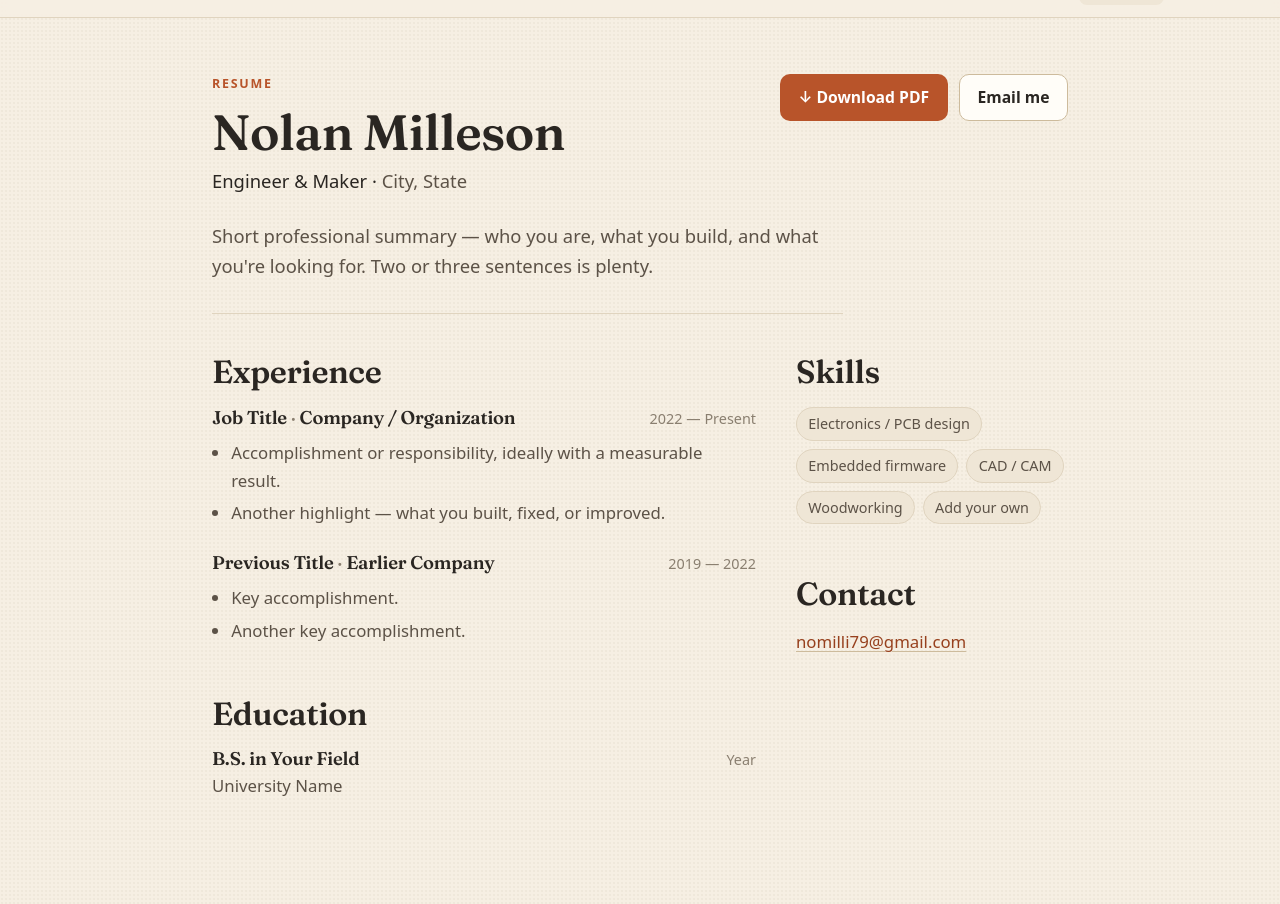
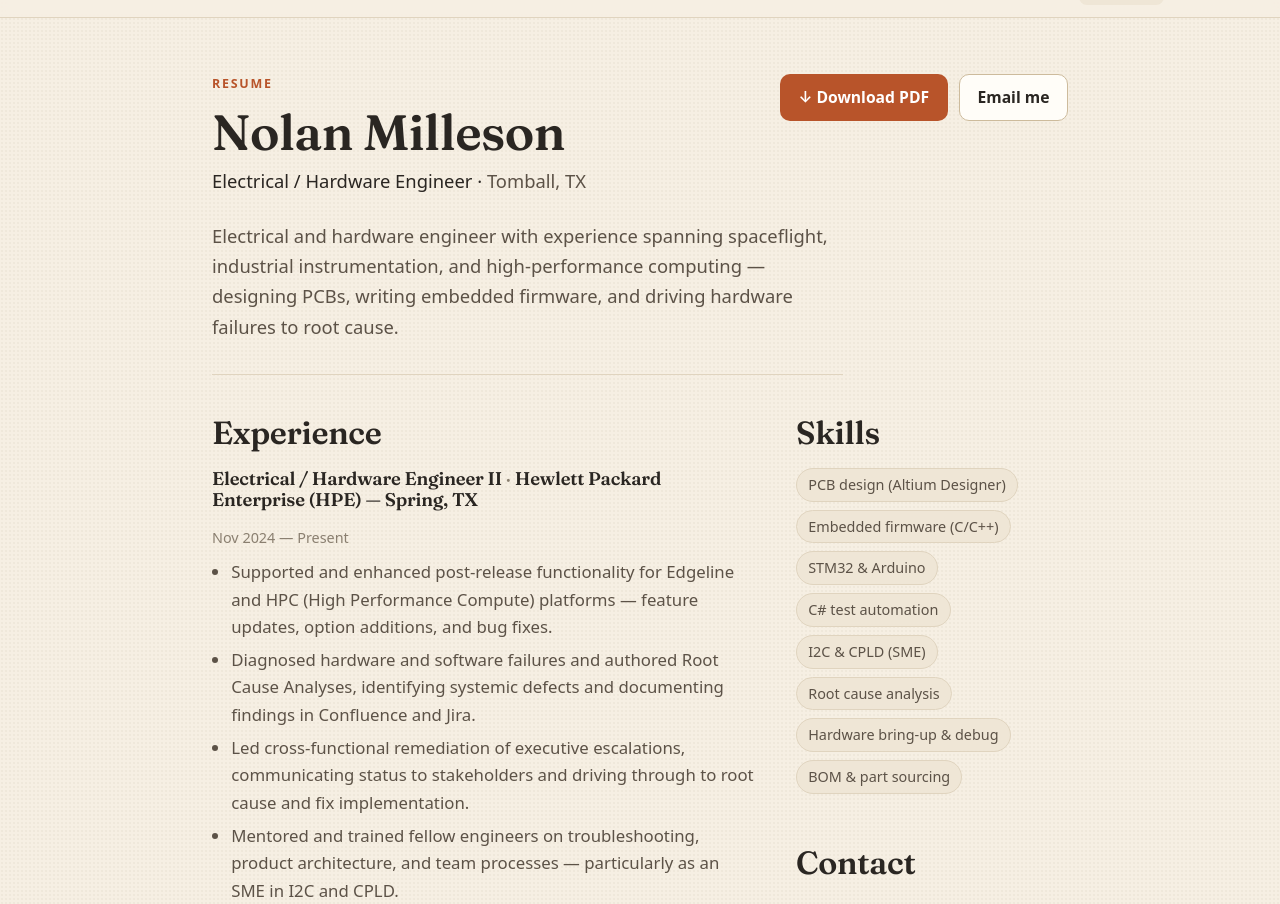
Before and after one commit to nomilli/personal-website, an Astro site: page /resume in a window 1280 px wide. Shown: the part 43-947 px from the top of the page. Built offline with nearby package versions, Linux system fonts and the light colour scheme; Astro itself is replaced by a stand-in of ours.

Commit message:
Add real resume PDF and populate web resume page
Co-Authored-By: Claude Opus 4.8 <noreply@anthropic.com>

```diff
--- a/src/pages/resume.astro
+++ b/src/pages/resume.astro
@@ -8,40 +8,66 @@ import { SITE } from "../config";
    dropping it at  public/resume.pdf  (the download button links to it).
    ──────────────────────────────────────────────────────────── */
 const resume = {
-  headline: "Engineer & Maker",
-  location: "City, State",
+  headline: "Electrical / Hardware Engineer",
+  location: "Tomball, TX",
   summary:
-    "Short professional summary — who you are, what you build, and what you're looking for. Two or three sentences is plenty.",
+    "Electrical and hardware engineer with experience spanning spaceflight, industrial instrumentation, and high-performance computing — designing PCBs, writing embedded firmware, and driving hardware failures to root cause.",
   experience: [
     {
-      role: "Job Title",
-      org: "Company / Organization",
-      period: "2022 — Present",
+      role: "Electrical / Hardware Engineer II",
+      org: "Hewlett Packard Enterprise (HPE) — Spring, TX",
+      period: "Nov 2024 — Present",
       bullets: [
-        "Accomplishment or responsibility, ideally with a measurable result.",
-        "Another highlight — what you built, fixed, or improved.",
+        "Supported and enhanced post-release functionality for Edgeline and HPC (High Performance Compute) platforms — feature updates, option additions, and bug fixes.",
+        "Diagnosed hardware and software failures and authored Root Cause Analyses, identifying systemic defects and documenting findings in Confluence and Jira.",
+        "Led cross-functional remediation of executive escalations, communicating status to stakeholders and driving through to root cause and fix implementation.",
+        "Mentored and trained fellow engineers on troubleshooting, product architecture, and team processes — particularly as an SME in I2C and CPLD.",
+        "Submitted a patent application and contributed to innovation in server hardware design.",
       ],
     },
     {
-      role: "Previous Title",
-      org: "Earlier Company",
-      period: "2019 — 2022",
-      bullets: ["Key accomplishment.", "Another key accomplishment."],
+      role: "Electrical Engineer II",
+      org: "Metrix Instrument Co. — Houston, TX",
+      period: "Jan 2024 — Nov 2024",
+      bullets: [
+        "Fixed firmware bugs and implemented new algorithms on STM microcontrollers.",
+        "Modified a C# automated test suite for the finalized product to improve functionality.",
+        "Redesigned a legacy equipment programmer around a modern Arduino-based microcontroller, rewriting BASIC firmware into non-blocking C/C++.",
+        "Created a new PCB in Altium from a legacy schematic — sourcing replacements and building new Altium parts for the full design.",
+        "Analyzed part lifecycles for older production designs using SiliconExpert.",
+        "Built Altium templates and OneNote structure for the engineering team in an ISO-9001 environment.",
+      ],
+    },
+    {
+      role: "Electrical Design Engineer",
+      org: "Invocon, Inc. — Shenandoah, TX",
+      period: "Feb 2021 — Jan 2024",
+      bullets: [
+        "Led the redesign of a high-current pyrotechnic controller to improve performance and accuracy.",
+        "Managed build and testing of a pyro controller system for LEO (Low-Earth Orbit) applications.",
+        "Diagnosed and repaired hardware destined for the International Space Station.",
+        "Designed a rocket control and telemetry system for a company hardware demonstration.",
+        "Reviewed PCAs in Altium Designer for root cause analysis; built BOMs for custom cables and test equipment.",
+        "Created and modified test plans for flight-ready hardware, and provided field support installing an impact detection system.",
+      ],
     },
   ],
   education: [
     {
-      credential: "B.S. in Your Field",
-      org: "University Name",
-      period: "Year",
+      credential: "B.S. in Electrical Engineering",
+      org: "Kansas State University, Manhattan, KS · Electronics & Communications emphasis · Minor in Business · GPA 3.851",
+      period: "Dec 2020",
     },
   ],
   skills: [
-    "Electronics / PCB design",
-    "Embedded firmware",
-    "CAD / CAM",
-    "Woodworking",
-    "Add your own",
+    "PCB design (Altium Designer)",
+    "Embedded firmware (C/C++)",
+    "STM32 & Arduino",
+    "C# test automation",
+    "I2C & CPLD (SME)",
+    "Root cause analysis",
+    "Hardware bring-up & debug",
+    "BOM & part sourcing",
   ],
 };
 ---
```
Also changed, not shown: 1 other file.
